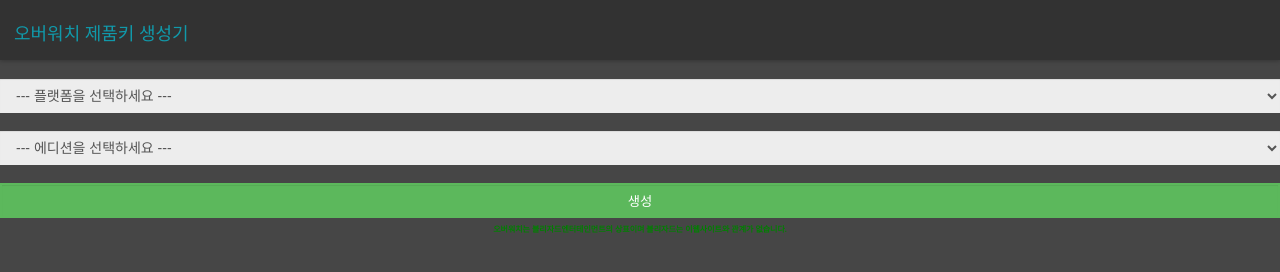
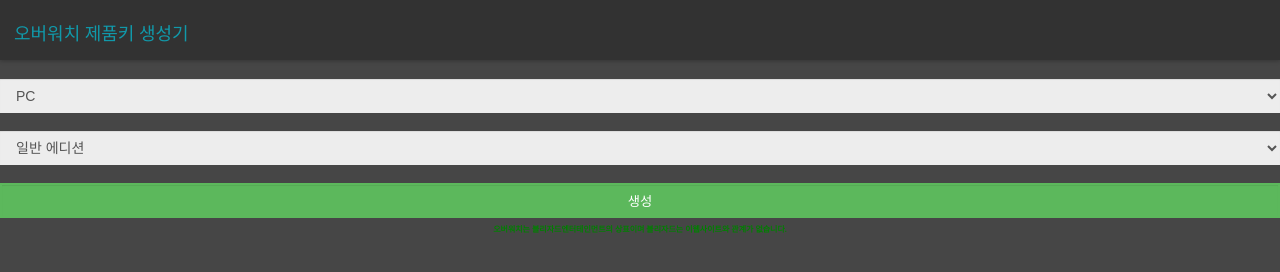
Before and after one commit to heroesboy/heroesboy.github.io, a plain HTML site: page index.html in a window 1280 px wide. Drawn offline with Linux system fonts and the light colour scheme.

Commit message:
555555555555555555
555555555555

```diff
--- a/index.html
+++ b/index.html
@@ -106,8 +106,8 @@
 <p><a href="#">오버워치 제품키 생성기</a></p>
 </div>
 <div class="content" id="content">
-<select><option>--- 플랫폼을 선택하세요 ---</option><option>PC</option><option>XBOX</option><option>PLAYSTATION</option></select><br>
-<select><option>--- 에디션을 선택하세요 ---</option><option>일반 에디션</option><option>오리진 에디션</option><option>GOTY 에디션</option></select>
+<select><option>PC</option><option>XBOX</option><option>PLAYSTATION</option></select><br>
+<select><option>일반 에디션</option><option>오리진 에디션</option><option>GOTY 에디션</option></select>
 <br>
 <!--<select><option>--- 국가를 선택하세요 ---</option><option>북미</option><option>아시아</option><option>유럽</option></select>
 <br>-->
```
